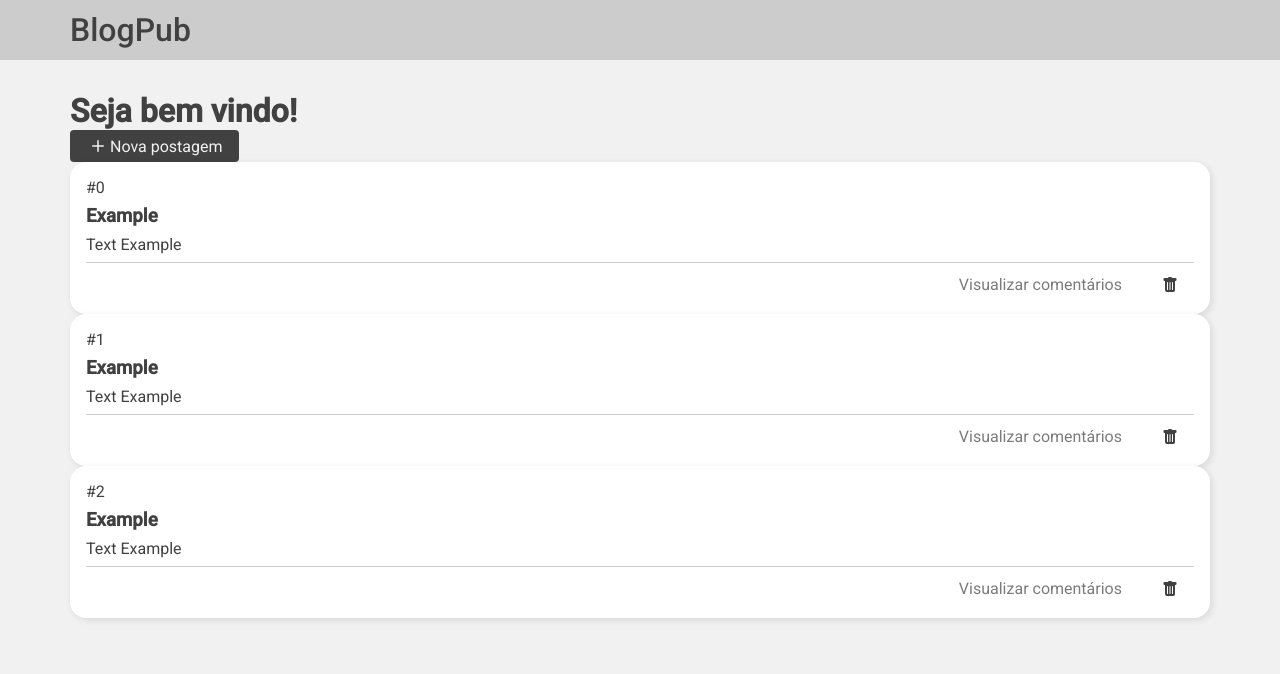
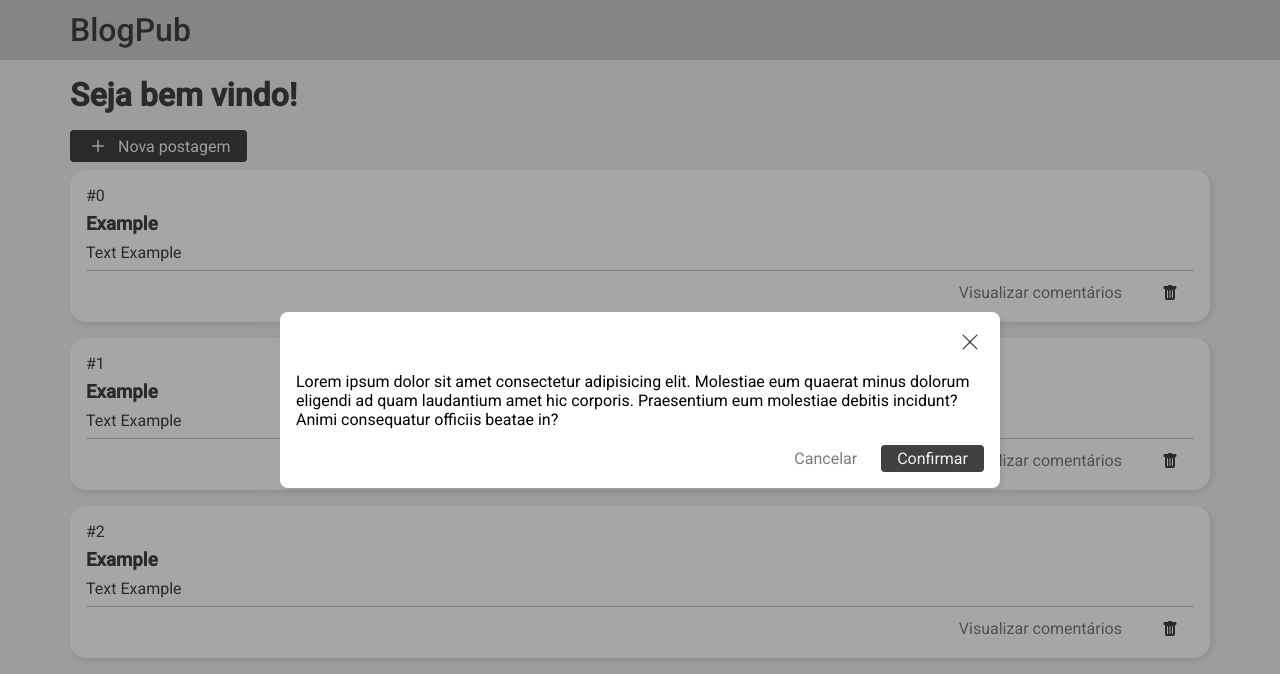
Before and after one commit to leonardo-junior/psicomanager_prototype, a Next.js app: page / in a window 1280 px wide. Both pictures are taken after a click on the button "Nova postagem". Shown: the top 674 px of the page. Built offline with nearby package versions, Linux system fonts and the light colour scheme.

Commit message:
feat: add modal component

```diff
--- a/src/components/common/button/button.module.scss
+++ b/src/components/common/button/button.module.scss
@@ -31,3 +31,7 @@
     background-color: #f5f5f5;
   }
 }
+
+.onlyIcon {
+  padding: 4px;
+}
--- a/src/components/common/button/button.tsx
+++ b/src/components/common/button/button.tsx
@@ -1,12 +1,14 @@
+import { roboto } from '../fonts'
 import clsx from 'clsx'
+
 import styles from './button.module.scss'
-import { roboto } from '../fonts'
 
 type ButtonProps = {
   variant: 'primary' | 'secondary'
-} & React.ComponentProps<'button'>
+  onlyIcon?: boolean
+} & React.ButtonHTMLAttributes<HTMLButtonElement>
 
-export const Button = ({ variant, children }: ButtonProps) => {
+export const Button = ({ variant, onlyIcon, children, ...props }: ButtonProps) => {
   return (
     <button
       className={clsx({
@@ -14,7 +16,9 @@
         [styles.container]: true,
         [styles.primary]: variant === 'primary',
         [styles.secondary]: variant === 'secondary',
+        [styles.onlyIcon]: onlyIcon,
       })}
+      {...props}
     >
       {children}
     </button>
--- /dev/null
+++ b/src/components/common/modal/buttons/buttons.module.scss
@@ -0,0 +1,4 @@
+.container {
+  display: flex;
+  gap: 8px;
+}
--- /dev/null
+++ b/src/components/common/modal/buttons/buttons.tsx
@@ -0,0 +1,24 @@
+import { Button } from 'components/common/button/button'
+import styles from './buttons.module.scss'
+
+type ButtonsProps = {
+  onCancel?: () => void
+  onConfirm: () => void
+  confirmText: string
+}
+
+export const Buttons = ({ onCancel, onConfirm, confirmText }: ButtonsProps) => {
+  return (
+    <div className={styles.container}>
+      {onCancel && (
+        <Button variant="secondary" onClick={onCancel}>
+          Cancelar
+        </Button>
+      )}
+
+      <Button variant="primary" onClick={onConfirm}>
+        {confirmText}
+      </Button>
+    </div>
+  )
+}
--- /dev/null
+++ b/src/components/common/modal/container/container.module.scss
@@ -0,0 +1,39 @@
+.container {
+  display: none;
+  align-items: center;
+  justify-content: center;
+  position: fixed;
+  top: 0;
+  left: 0;
+  right: 0;
+  height: 100vh;
+  width: 100vw;
+  background-color:  rgba(0, 0, 0, 0.35);
+}
+
+.open {
+  display: flex;
+}
+
+.modal {
+  display: flex;
+  background-color: #fff;
+  gap: 16px;
+  padding: 16px;
+  border-radius: 8px;
+  flex-direction: column;
+  max-width: 720px;
+  width: 100%;
+  margin: 16px;
+  box-shadow: 2px 2px 7px 0px rgba(0, 0, 0, 0.1);
+
+  :first-child {
+    margin-left: auto;
+  }
+
+  @media screen and (min-width: 767px) {
+    width: unset;
+    min-width: 340px;
+    margin: 32px;
+  }
+}
--- /dev/null
+++ b/src/components/common/modal/container/container.tsx
@@ -0,0 +1,31 @@
+import { Button } from 'components/common/button/button'
+import styles from './container.module.scss'
+import { BsXLg } from 'react-icons/bs'
+import { ReactNode } from 'react'
+import clsx from 'clsx'
+
+type ContainerProps = {
+  isOpen: boolean
+  closeModal: () => void
+  children: ReactNode
+}
+
+export const Container = ({ isOpen, children, closeModal }: ContainerProps) => {
+  return (
+    <div
+      className={clsx({
+        [styles.container]: true,
+        [styles.open]: isOpen,
+      })}
+      onClick={closeModal}
+    >
+      <div className={styles.modal} onClick={(event) => event.stopPropagation()}>
+        <Button variant="secondary" onlyIcon onClick={closeModal}>
+          <BsXLg fontSize={20} color="#414141" />
+        </Button>
+
+        {children}
+      </div>
+    </div>
+  )
+}
--- /dev/null
+++ b/src/components/common/modal/index.tsx
@@ -0,0 +1,4 @@
+import { Container } from './container/container'
+import { Buttons } from './buttons/buttons'
+
+export const Modal = { Container, Buttons }
--- a/src/components/common/modals/emptyModal/emptyModal.tsx
+++ /dev/null
@@ -1,3 +0,0 @@
-export const EmptyModal = () => {
-  return <div>emptyModal</div>
-}
--- a/src/components/home/home.module.scss
+++ b/src/components/home/home.module.scss
@@ -5,12 +5,33 @@
   padding: 32px 16px;
 
   @media screen and (min-width: 767px) {
-    padding: 32px 48px;
+    padding: 16px 48px 32px;
   }
 
   main {
     color: #414141;
     width: 100%;
     max-width: 1140px;
+
+    > h1 {
+      margin-bottom: 16px;
+    }
+
+    section {
+      display: flex;
+      flex-direction: column;
+      gap: 8px;
+    }
+  }
+
+  button {
+    display: flex;
+    gap: 8px;
   }
 }
+
+.posts {
+  display: flex;
+  flex-direction: column;
+  gap: 16px;
+}
--- a/src/components/home/home.tsx
+++ b/src/components/home/home.tsx
@@ -2,21 +2,49 @@
 import styles from './home.module.scss'
 import { Button } from 'components/common/button/button'
 import { BsPlus } from 'react-icons/bs'
+import { Modal } from 'components/common/modal'
+import { useState } from 'react'
 
 export const Home = () => {
+  const [isModalOpen, setIsModalOpen] = useState(false)
+
   const posts = [
     { title: 'Example', text: 'Text Example' },
     { title: 'Example', text: 'Text Example' },
     { title: 'Example', text: 'Text Example' },
   ]
 
+  function closeModal() {
+    setIsModalOpen(false)
+  }
+
+  function openModal() {
+    setIsModalOpen(true)
+  }
+
+  const confirmText =
+    'Lorem ipsum dolor sit amet consectetur adipisicing elit. Molestiae eum quaerat minus dolorum eligendi ad quam laudantium amet hic corporis. Praesentium eum molestiae debitis incidunt? Animi consequatur officiis beatae in?'
+
   return (
+    <>
+      <Modal.Container isOpen={isModalOpen} closeModal={closeModal}>
+        <p>{confirmText}</p>
+
+        <Modal.Buttons
+          confirmText="Confirmar"
+          onCancel={closeModal}
+          onConfirm={() => {
+            return
+          }}
+        />
+      </Modal.Container>
+
       <div className={styles.container}>
         <main>
           <h1>Seja bem vindo!</h1>
 
           <section>
-          <Button variant="primary">
+            <Button variant="primary" onClick={openModal}>
               <BsPlus fontSize={24} /> Nova postagem
             </Button>
 
@@ -30,5 +58,6 @@
           </section>
         </main>
       </div>
+    </>
   )
 }
```
Lines whose indentation alone changed are shown as unchanged.
